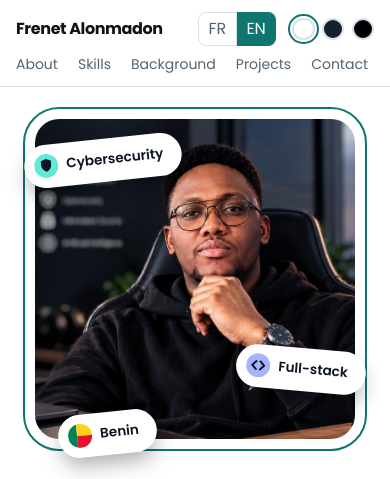
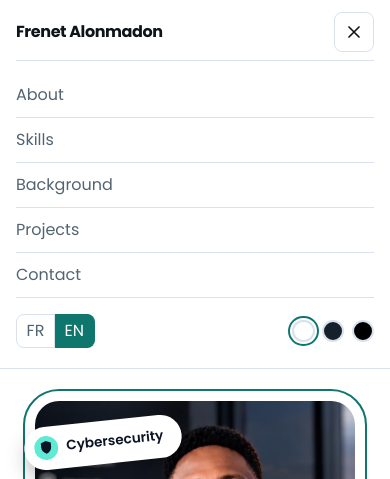
Before and after one commit to alonmadonfrenet/alonmadonfrenet.github.io, a plain HTML site: page index.html in a window 390 px wide. Both pictures are taken after a click on the button "Menu". Shown: the top 479 px of the page. Drawn offline with Linux system fonts and the light colour scheme.

Commit message:
Add files via upload

```diff
--- a/index.html
+++ b/index.html
@@ -17,14 +17,15 @@
 </head>
 <body class="min-h-screen">
 <a class="skip" href="#contenu">Aller au contenu</a>
-<header class="top sticky top-0 z-50 flex flex-wrap items-center justify-between gap-x-6 gap-y-2 px-4 sm:px-8 py-3 border-b border-line bg-[var(--header-bg)] backdrop-blur">
+<header class="top sticky top-0 z-50 flex flex-wrap items-center justify-between gap-x-6 px-4 sm:px-8 py-3 border-b border-line bg-[var(--header-bg)] backdrop-blur">
   <a class="font-bold tracking-tight" href="#accueil" aria-label="Accueil">Frenet Alonmadon</a>
-  <nav class="order-3 w-full overflow-x-auto whitespace-nowrap flex gap-5 text-sm text-muted sm:order-none sm:w-auto" aria-label="Navigation principale">
-    <a class="hover:text-ink [&.on]:text-ink" href="#apropos">À propos</a><a class="hover:text-ink [&.on]:text-ink" href="#competences">Compétences</a><a class="hover:text-ink [&.on]:text-ink" href="#parcours">Parcours</a><a class="hover:text-ink [&.on]:text-ink" href="#projets">Projets</a><a class="hover:text-ink [&.on]:text-ink" href="#contact">Contact</a>
-  </nav>
-  <div class="flex items-center gap-4">
-    <div class="lang" role="group" aria-label="Langue"><button type="button" data-lang="fr">FR</button><button type="button" data-lang="en">EN</button></div>
-    <div class="themes" role="group" aria-label="Thème"><button type="button" data-theme-set="light"></button><button type="button" data-theme-set="dim"></button><button type="button" data-theme-set="night"></button></div>
+  <button id="menu-btn" type="button" class="grid place-items-center w-10 h-10 rounded-lg border border-line md:hidden" aria-label="Menu" aria-expanded="false" aria-controls="menu">
+    <svg id="ico-open" class="w-5 h-5" viewBox="0 0 24 24" fill="none" stroke="currentColor" stroke-width="2" stroke-linecap="round" aria-hidden="true"><path d="M4 7h16M4 12h16M4 17h16"/></svg>
+    <svg id="ico-close" class="w-5 h-5 hidden" viewBox="0 0 24 24" fill="none" stroke="currentColor" stroke-width="2" stroke-linecap="round" aria-hidden="true"><path d="M6 6l12 12M18 6L6 18"/></svg>
+  </button>
+  <div id="menu" class="flex w-full flex-col gap-4 mt-2 pt-3 pb-2 border-t border-line max-h-[calc(100svh-5rem)] overflow-y-auto md:mt-0 md:p-0 md:border-0 md:w-auto md:flex-row md:items-center md:gap-8 md:max-h-none md:overflow-visible">
+    <nav class="flex flex-col text-base text-muted md:flex-row md:gap-5 md:text-sm" aria-label="Navigation principale"><a class="block py-2.5 border-b border-line hover:text-ink [&.on]:text-ink md:py-0 md:border-0" href="#apropos">À propos</a><a class="block py-2.5 border-b border-line hover:text-ink [&.on]:text-ink md:py-0 md:border-0" href="#competences">Compétences</a><a class="block py-2.5 border-b border-line hover:text-ink [&.on]:text-ink md:py-0 md:border-0" href="#parcours">Parcours</a><a class="block py-2.5 border-b border-line hover:text-ink [&.on]:text-ink md:py-0 md:border-0" href="#projets">Projets</a><a class="block py-2.5 border-b border-line hover:text-ink [&.on]:text-ink md:py-0 md:border-0" href="#contact">Contact</a></nav>
+    <div class="flex items-center justify-between gap-4 md:justify-start"><div class="lang" role="group" aria-label="Langue"><button type="button" data-lang="fr">FR</button><button type="button" data-lang="en">EN</button></div><div class="themes" role="group" aria-label="Thème"><button type="button" data-theme-set="light"></button><button type="button" data-theme-set="dim"></button><button type="button" data-theme-set="night"></button></div></div>
   </div>
 </header>
 
--- a/main.js
+++ b/main.js
@@ -55,4 +55,13 @@ if(fm){var fmsg=doc.getElementById("form-msg"),fbtn=fm.querySelector("button[typ
       .catch(function(){show("err")})
       .then(function(){fbtn.disabled=false});
   });}
+var mb=doc.getElementById("menu-btn"),mn=doc.getElementById("menu"),io1=doc.getElementById("ico-open"),io2=doc.getElementById("ico-close");
+function toggleMenu(o){mn.classList.toggle("open",o);mb.setAttribute("aria-expanded",String(o));io1.classList.toggle("hidden",o);io2.classList.toggle("hidden",!o)}
+if(mb&&mn){
+  mb.addEventListener("click",function(){toggleMenu(!mn.classList.contains("open"))});
+  mn.querySelectorAll("nav a").forEach(function(a){a.addEventListener("click",function(){toggleMenu(false)})});
+  doc.addEventListener("keydown",function(e){if(e.key==="Escape"&&mn.classList.contains("open")){toggleMenu(false);mb.focus()}});
+  doc.addEventListener("click",function(e){if(mn.classList.contains("open")&&!e.target.closest("header"))toggleMenu(false)});
+  if(window.matchMedia){matchMedia("(min-width:768px)").addEventListener("change",function(e){if(e.matches)toggleMenu(false)})}
+}
 })();
--- a/theme.js
+++ b/theme.js
@@ -1,3 +1,4 @@
 (function(){var t=null;try{t=localStorage.getItem("theme")}catch(e){}
 if(t!=="light"&&t!=="dim"&&t!=="night"){t=window.matchMedia&&matchMedia("(prefers-color-scheme: light)").matches?"light":"dim"}
 document.documentElement.setAttribute("data-theme",t)})();
+document.documentElement.classList.add("js");
```
Also changed, not shown: tailwind.css.
